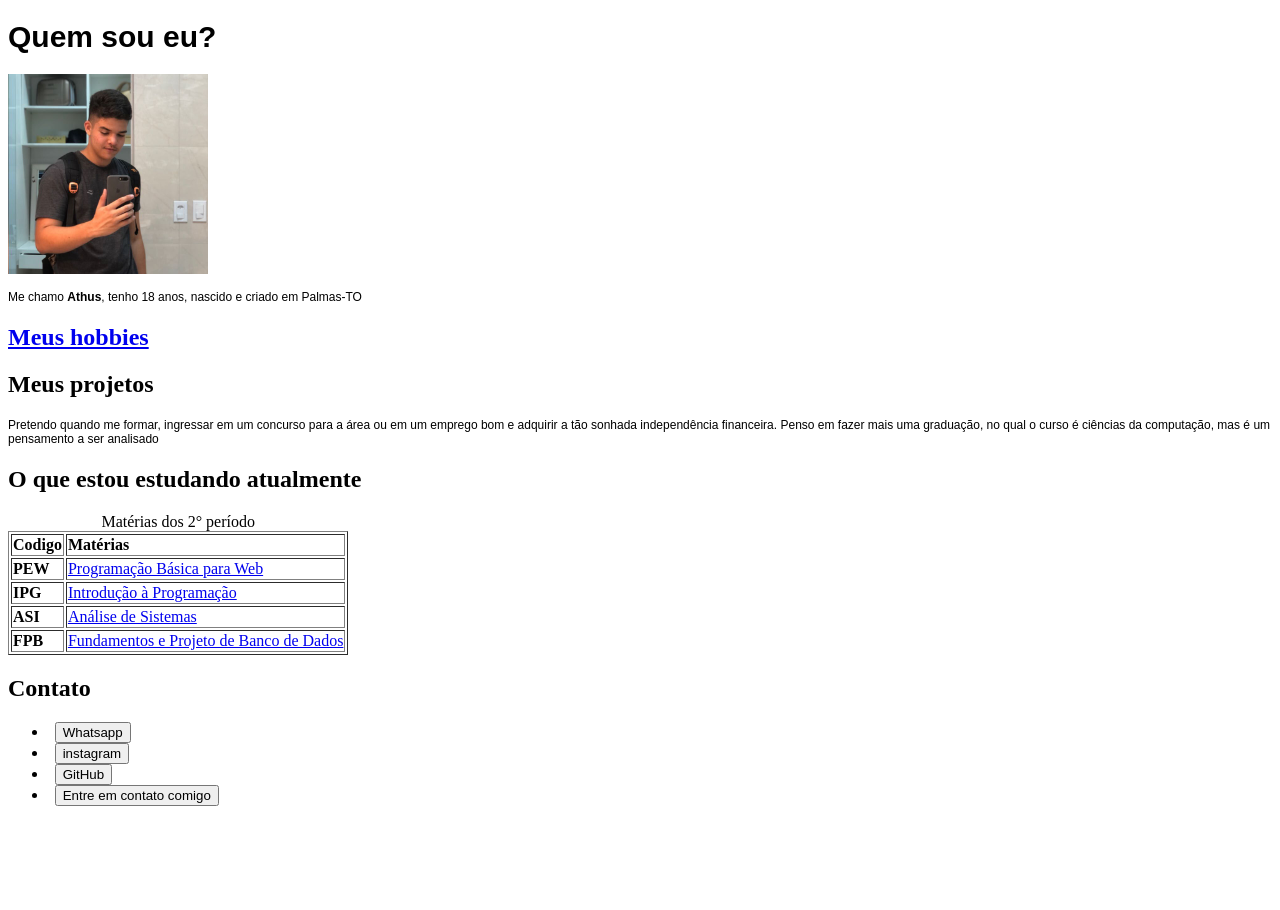
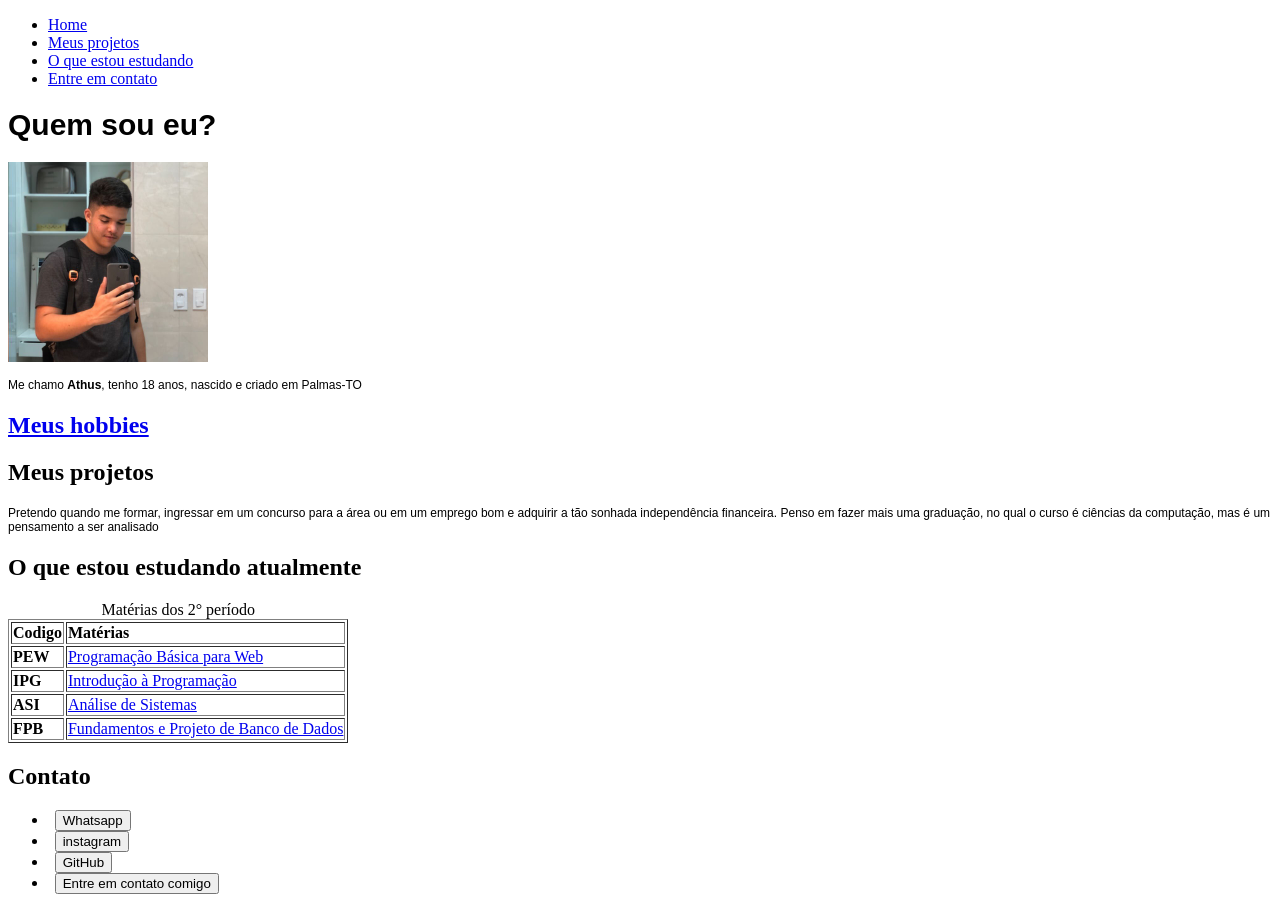
Before and after one commit to athusx/ATIVIDADES, a plain HTML site: page index.html in a window 1280 px wide. Before the commit the page ends 822 px from the top, so only its background shows below. Drawn offline with Linux system fonts and the light colour scheme.

Commit message:
Update index.html

```diff
--- a/index.html
+++ b/index.html
@@ -8,7 +8,19 @@
         <link rel="stylesheet" href="estilo.css">
 </head>
 <body>
+
+
      <header>
+        <div class="menu">
+        <nav>
+          <ul>
+                <li><a href="#">Home</a></li>
+                <li><a href="#Meus projetos">Meus projetos</a></li>
+                <li><a href="#">O que estou estudando</a></li>
+                <li><a href="#">Entre em contato</a></li>
+            </ul>
+        </nav>
+        </div>
         <h1>Quem sou eu?</h1>
         <div class="css">
             <img src="https://github.com/athusx/ATIVIDADES/blob/main/WhatsApp%20Image%202022-08-22%20at%2015.02.02.jpeg?raw=true" alt="Tutorial de CSS" title="Logo do CSS" width="200" height="200"
@@ -16,6 +28,8 @@
         <p>Me chamo <b>Athus</b>, tenho 18 anos, nascido e criado em Palmas-TO</p>
      </header>
      <main>
+
+        <article>
         <h2>
             <a href="https://athusx.github.io/HOBBIES/">Meus hobbies</a>
         </h2>
@@ -66,8 +80,6 @@
 
         </ul>
         </footer>
-
-
-
+    </article>
 </body>
 </html>
```
